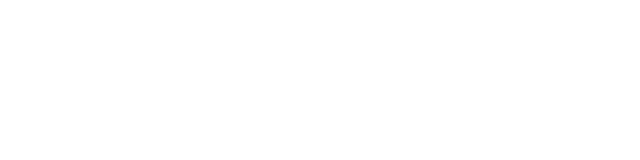
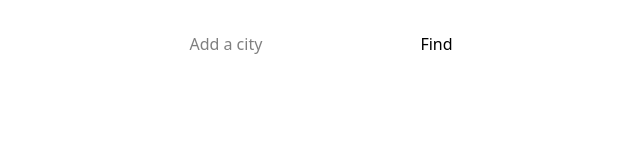
Before and after one commit to kopeclu/timezone-planner, a React (Vite) app: page / in a window 1280 px wide. Shown: the top 160 px of the page, without its empty margins (319-959 px from the left). Built offline with nearby package versions, Linux system fonts and the light colour scheme.

Commit message:
start designing city input

```diff
--- a/src/App.tsx
+++ b/src/App.tsx
@@ -5,12 +5,17 @@
 
 function App() {
   const [showResult, setShowResult] = useState(false)
+  const [cities, setCities] = useState <string[]>([])
+
+  const addCity = (city: string) => {
+    setCities([...cities, city])
+  }
 
   return (
     <>
       {showResult ?
         <ResultLayout /> :
-        <SetupLayout />
+        <SetupLayout addCity={addCity} />
       }
     </>
   )
--- /dev/null
+++ b/src/components/CityInput.tsx
@@ -0,0 +1,33 @@
+import cities from 'cities.json' with { type: 'json' }
+import { useState } from 'react';
+
+type CityInputProps = {
+  addCity: (city: string) => void
+}
+
+const CityInput = ({addCity}: CityInputProps) => {
+  const [city, setCity] = useState("")
+
+  const handleSubmit = () => {
+    addCity(city);
+    setCity("")
+  }
+
+  return (
+    <>
+      <form onSubmit={handleSubmit}>
+        <input
+          type="text"
+          placeholder="Add a city"
+          value={city}
+          onChange={(e) => {setCity(e.target.value)}}
+        />
+        <button>
+          Find
+        </button>
+      </form>
+    </>
+  );
+}
+
+export default CityInput;
--- a/src/layout/SetupLayout.tsx
+++ b/src/layout/SetupLayout.tsx
@@ -1,7 +1,13 @@
-const SetupLayout = () => {
+import CityInput from "../components/CityInput";
+
+type SetupLayoutProps = {
+  addCity: (city: string) => void
+}
+
+const SetupLayout = ({addCity}: SetupLayoutProps) => {
   return (
     <>
-
+      <CityInput addCity={addCity} />
     </>
   );
 }
```
